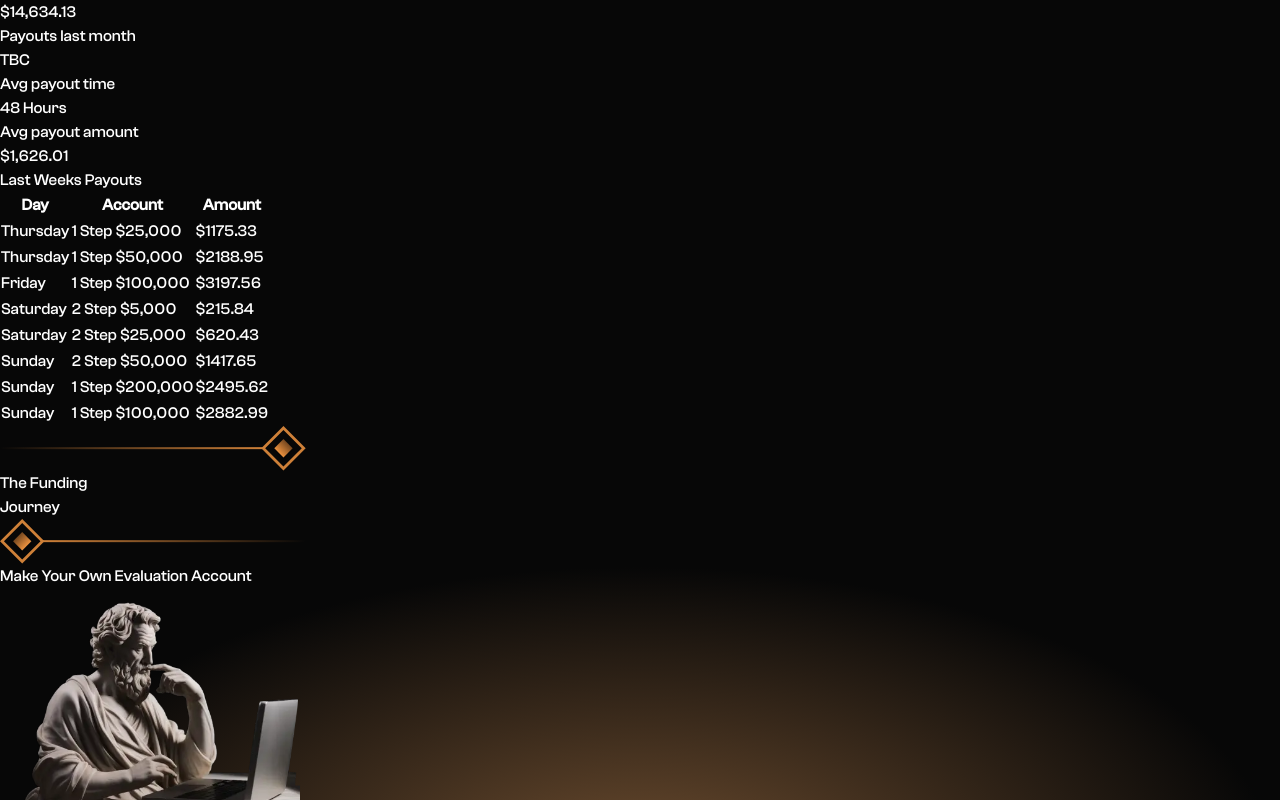
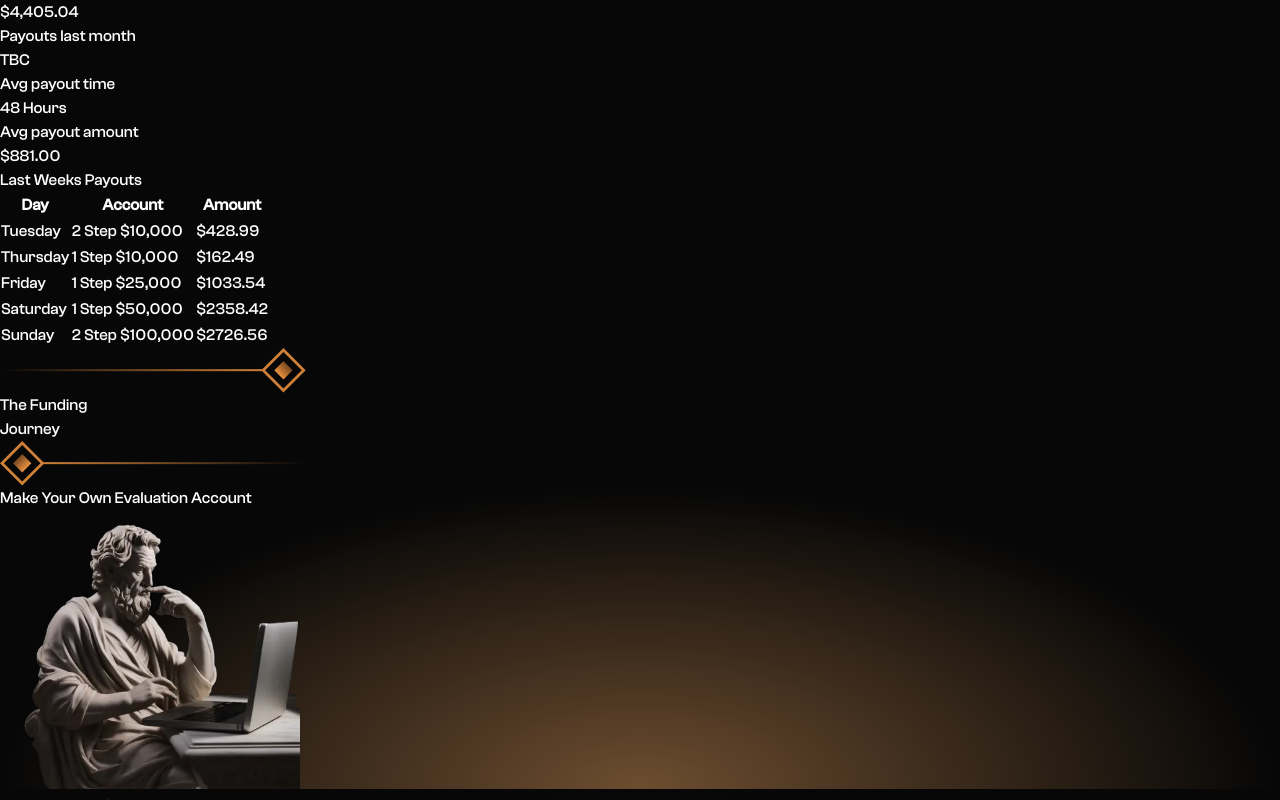
Before and after one commit to shobhitexe/HTG, a Next.js app in the folder apps/main/: page / in a window 1280 px wide. Shown: the part 7817-8617 px from the top of the page. Built offline with nearby package versions, Linux system fonts and the light colour scheme.

Commit message:
Payout updates

```diff
--- a/apps/main/src/components/Payouts/index.tsx
+++ b/apps/main/src/components/Payouts/index.tsx
@@ -11,52 +11,37 @@ import PayoutsCarousel from "./PayoutsCarousel";
 import TestimonialsCarousel from "./TestimonialsCarousel";
 
 const statisticsArr = [
-  { title: "Total Weekly Payouts", sub: "", value: "$14,634.13" },
+  { title: "Total Weekly Payouts", sub: "", value: "$4,405.04" },
   { title: "Payouts last month", sub: "", value: "TBC" },
   { title: "Avg  payout time", sub: "", value: "48 Hours" },
-  { title: "Avg payout amount", sub: "", value: "$1,626.01" },
+  { title: "Avg payout amount", sub: "", value: "$881.00" },
 ];
 
 const TableData = [
   {
-    date: "Thursday",
-    account: "1 Step $25,000",
-    amount: "$1175.33",
+    date: "Tuesday",
+    account: "2 Step $10,000",
+    amount: "$428.99",
   },
   {
     date: "Thursday",
-    account: "1 Step $50,000",
-    amount: "$2188.95",
+    account: "1 Step $10,000",
+    amount: "$162.49",
   },
   {
     date: "Friday",
-    account: "1 Step $100,000",
-    amount: "$3197.56",
+    account: "1 Step $25,000",
+    amount: "$1033.54",
   },
   {
     date: "Saturday",
-    account: "2 Step $5,000",
-    amount: "$215.84",
-  },
-  {
-    date: "Saturday",
-    account: "2 Step $25,000",
-    amount: "$620.43",
+    account: "1 Step $50,000",
+    amount: "$2358.42",
   },
   {
     date: "Sunday",
-    account: "2 Step $50,000",
-    amount: "$1417.65",
-  },
-  {
-    date: "Sunday",
-    account: "1 Step $200,000",
-    amount: "$2495.62",
-  },
-  {
-    date: "Sunday",
-    account: "1 Step $100,000",
-    amount: "$2882.99",
+    account: "2 Step $100,000",
+    amount: "$2726.56",
   },
 ];
 
```
